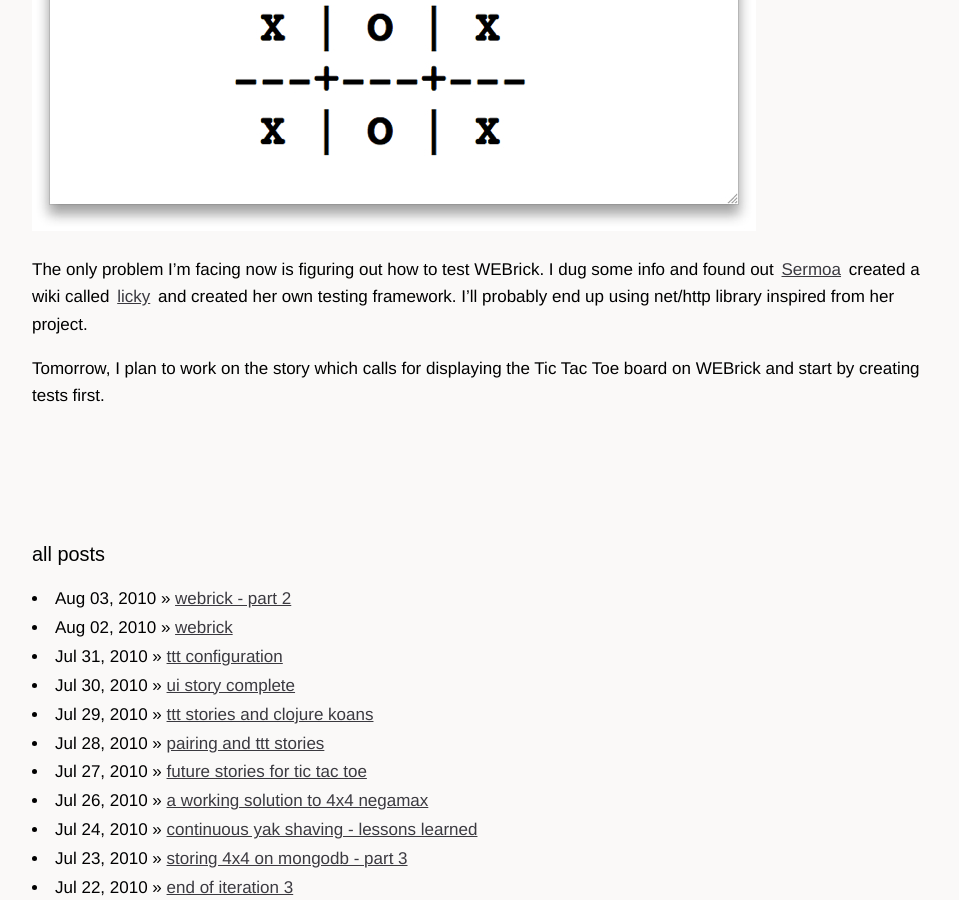
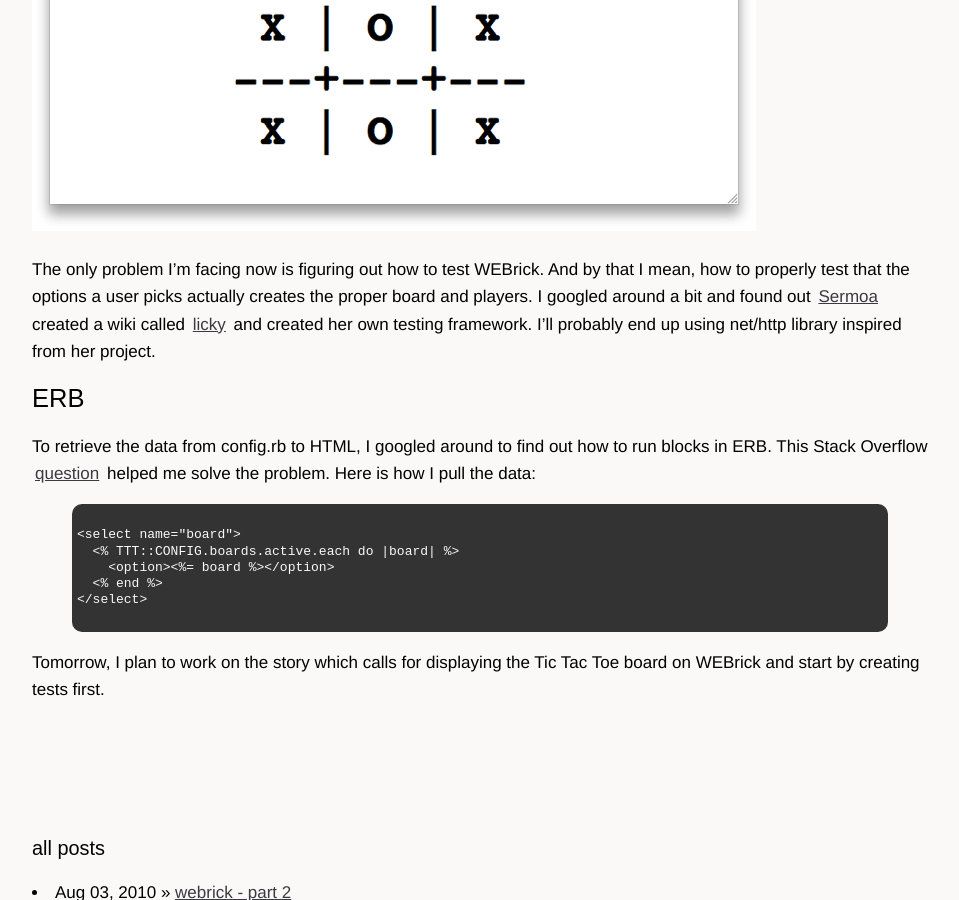
Before and after one commit to sl4m/skim.cc, a Jekyll site: the page built from _posts/2010-08-02-webrick-part-2.markdown, in a window 1280 px wide and 900 px high, scrolled down 803 px. Shown: the whole window, without its empty margins (160-1119 px from the left). Built offline with Jekyll 4.4.1, drawn with Linux system fonts in a browser that asks for light colours; comment, search, counter and statistics services are not loaded.

Commit message:
updated post

```diff
--- a/_posts/2010-08-02-webrick-part-2.markdown
+++ b/_posts/2010-08-02-webrick-part-2.markdown
@@ -13,6 +13,18 @@ Today I researched some more on WEBrick, learning about servlets, get/post, resp
 
 ![TTT WEBrick Options Draft](/images/ttt_webrick_options_draft.jpg)
 
-The only problem I'm facing now is figuring out how to test WEBrick.  I dug some info and found out [Sermoa](http://twitter.com/sermoa) created a wiki called [licky](http://github.com/sermoa/licky) and created her own testing framework.  I'll probably end up using net/http library inspired from her project.
+The only problem I'm facing now is figuring out how to test WEBrick.  And by that I mean, how to properly test that the options a user picks actually creates the proper board and players.  I googled around a bit and found out [Sermoa](http://twitter.com/sermoa) created a wiki called [licky](http://github.com/sermoa/licky) and created her own testing framework.  I'll probably end up using net/http library inspired from her project.
+
+## ERB
+
+To retrieve the data from config.rb to HTML, I googled around to find out how to run blocks in ERB.  This Stack Overflow [question](http://stackoverflow.com/questions/3099904/how-do-i-do-multiple-lines-of-ruby-in-html-erb-file) helped me solve the problem.  Here is how I pull the data:
+
+{% highlight text %}
+<select name="board">
+  <% TTT::CONFIG.boards.active.each do |board| %>
+    <option><%= board %></option>
+  <% end %>
+</select>
+{% endhighlight %}
 
 Tomorrow, I plan to work on the story which calls for displaying the Tic Tac Toe board on WEBrick and start by creating tests first.
```
